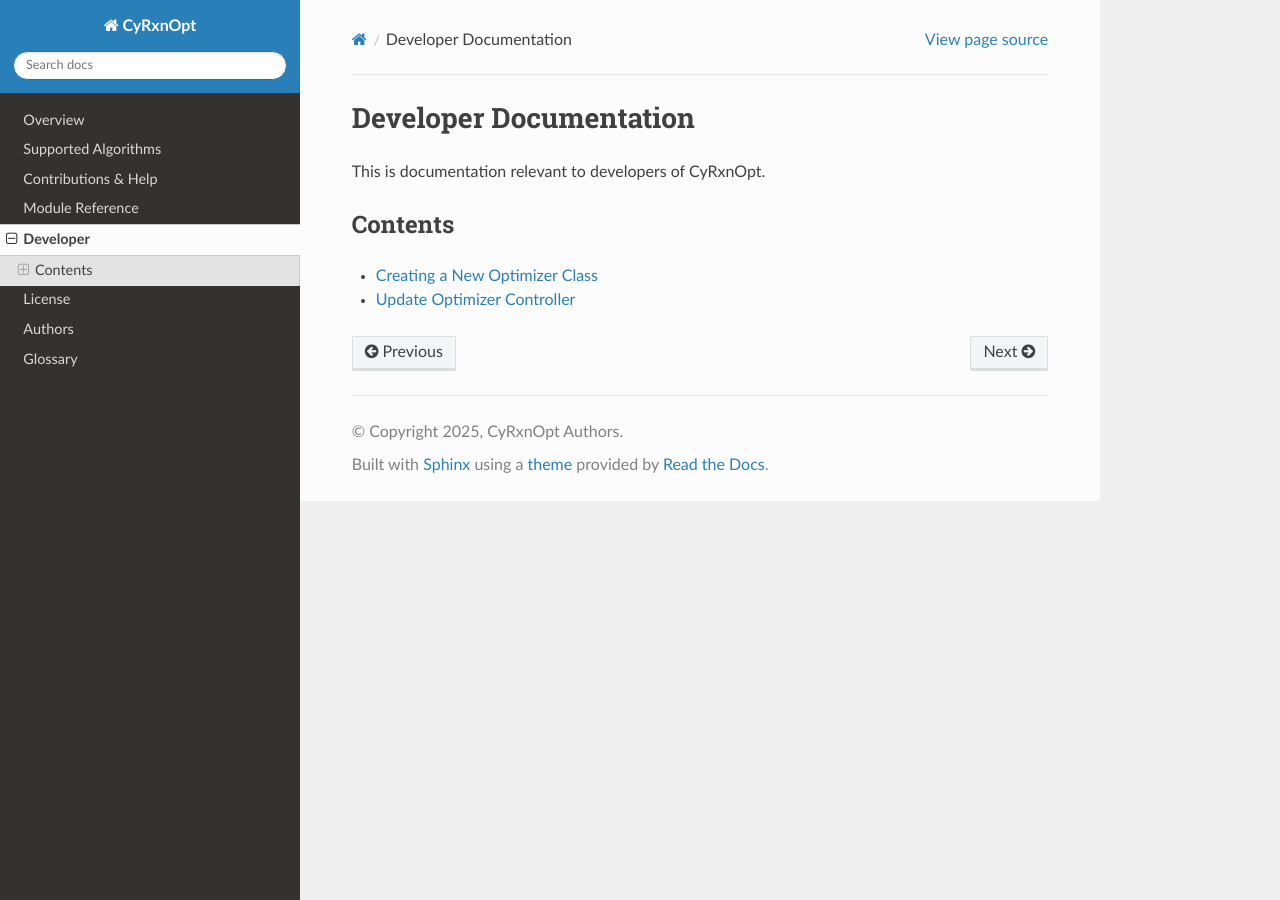
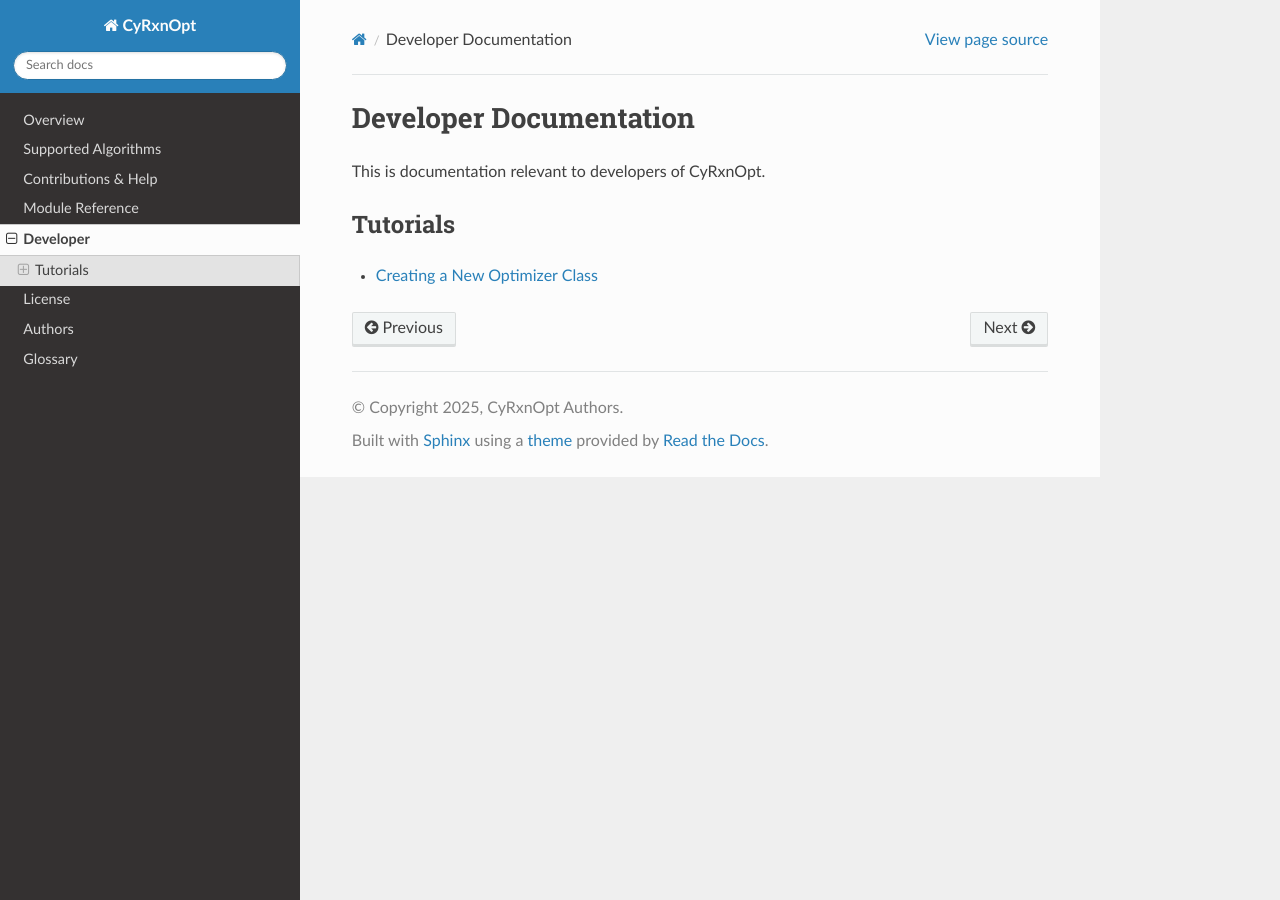
Before and after one commit to RxnRover/CyRxnOpt, a Sphinx documentation site: the page built from docs/source/developer/index.rst, in a window 1280 px wide. Built offline with Sphinx 7.4.7 and the Read the Docs theme 3.1.0, drawn with Linux system fonts in a browser that asks for light colours.

Commit message:
Update display of add new optimizer tutorial

```diff
--- a/docs/source/developer/index.rst
+++ b/docs/source/developer/index.rst
@@ -9,10 +9,10 @@
 
     potentially expand this introduction
 
-Contents
---------
+Tutorials
+---------
 
 .. toctree::
-    :maxdepth: 2
+    :maxdepth: 1
 
-    add_new_optimizer
+    tutorials/add_new_optimizer
--- a/docs/source/developer/add_new_optimizer.rst
+++ b/docs/source/developer/tutorials/add_new_optimizer.rst
@@ -85,8 +85,8 @@
 10. Depending on your optimizer workflow, add more class methods as necessary.
     Refer to how existing optimizer classes are defined, for guidance.
 
-Update Optimizer Controller
-===========================
+Adding new Optimizer to CyRxnOpt
+--------------------------------
 
 <<<<<<< HEAD
    Then, when you want to use the imported library, you can access it through the
```
Also changed, not shown: docs/source/developer/tutorials/add_new_optimizers.py.txt (renamed from docs/source/developer/add_new_optimizers.py.txt).
